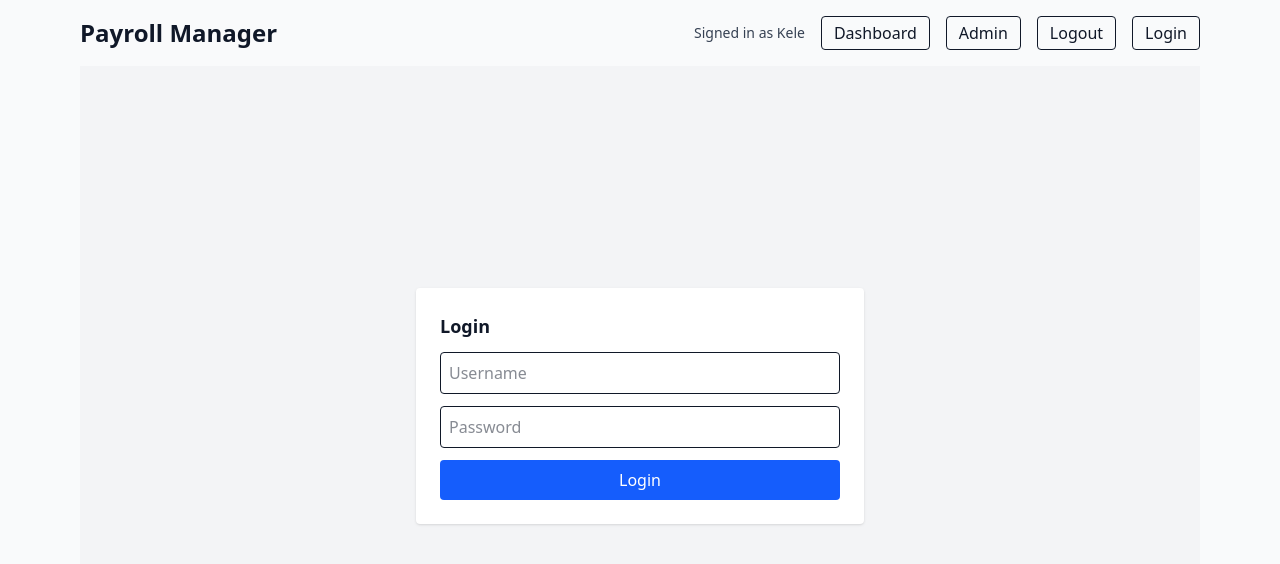
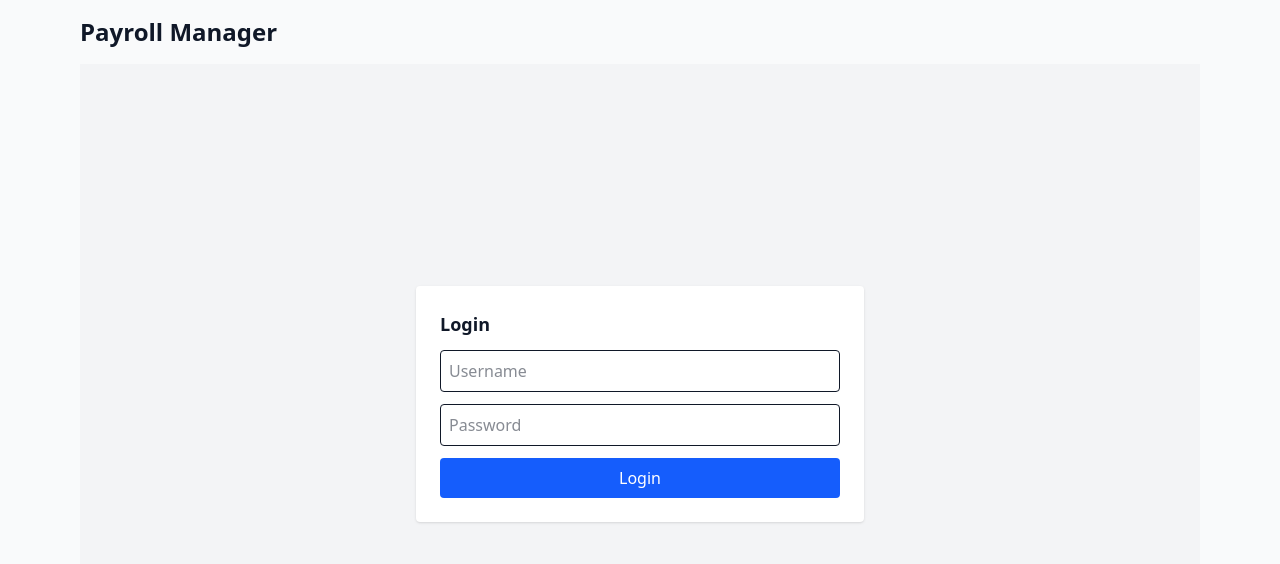
Before and after one commit to UCADRIANO/office-payment-mgt-frontend, a React (Vite) app: page / in a window 1280 px wide. Shown: the top 564 px of the page. Built offline with nearby package versions, Linux system fonts and the light colour scheme.

Commit message:
fix on the header

```diff
--- a/src/components/header.tsx
+++ b/src/components/header.tsx
@@ -13,7 +13,7 @@ export function Header() {
         <h1 className="text-2xl font-bold">Payroll Manager</h1>
       </div>
       <div className="flex items-center gap-4">
-        {/* {user ? ( */}
+        {user && (
           <>
             <div className="text-sm text-gray-700">
               Signed in as{" "}
@@ -40,14 +40,7 @@ export function Header() {
               Logout
             </button>
           </>
-        {/* ) : ( */}
-        <button
-          onClick={() => navigate("/")}
-          className="px-3 py-1 border rounded cursor-pointer"
-        >
-          Login
-        </button>
-        {/* )} */}
+        )}
       </div>
     </header>
   );
```
Lines whose indentation alone changed are shown as unchanged.
